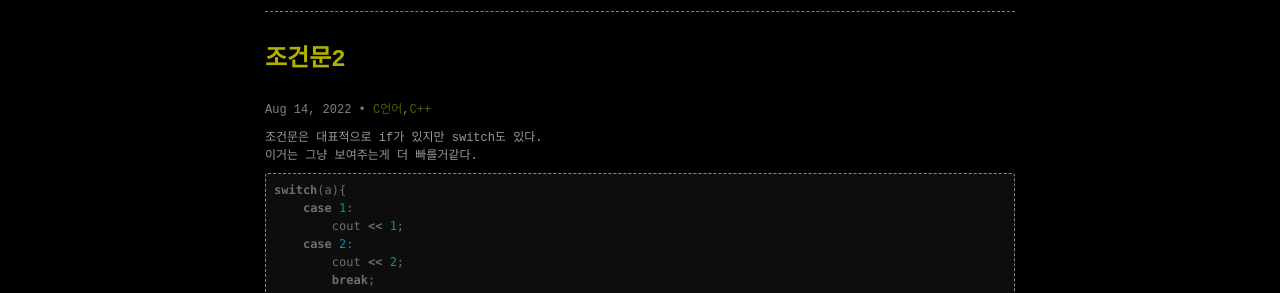
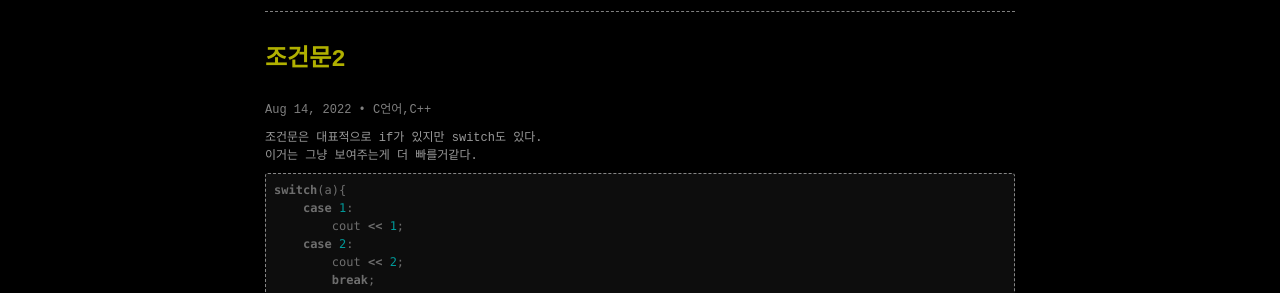
Before and after one commit to bloody-skyle/blog, a Jekyll site: the page built from _posts/2022/2022-08-21-조건문2.md, in a window 1280 px wide. Shown: the part 176-469 px from the top of the page. Built offline with Jekyll 4.4.1, drawn with Linux system fonts in a browser that asks for light colours; comment, search, counter and statistics services are not loaded.

Commit message:
계속꼼수를찾는중

```diff
--- a/_layouts/post.html
+++ b/_layouts/post.html
@@ -10,7 +10,7 @@ layout: page
         {% if page.author %} • {{ page.author }}{% endif %}
         {% if page.meta %} • {{ page.meta }}{% endif %}
         •
-        {% for category in page.tags %}<span><a href="{{ site.baseurl }}category/#{{ category }}" class="reserved">{{ category }}</a>{% if forloop.last != true %},{% endif %}</span>{% endfor %}
+        {% for category in page.tags %}<span>{{ category }}{% if forloop.last != true %},{% endif %}</span>{% endfor %}
     </p>
   </header>
 
```
